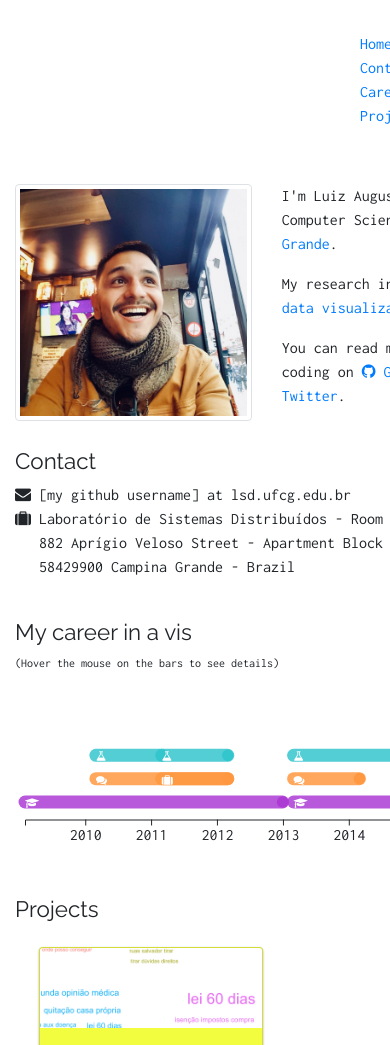
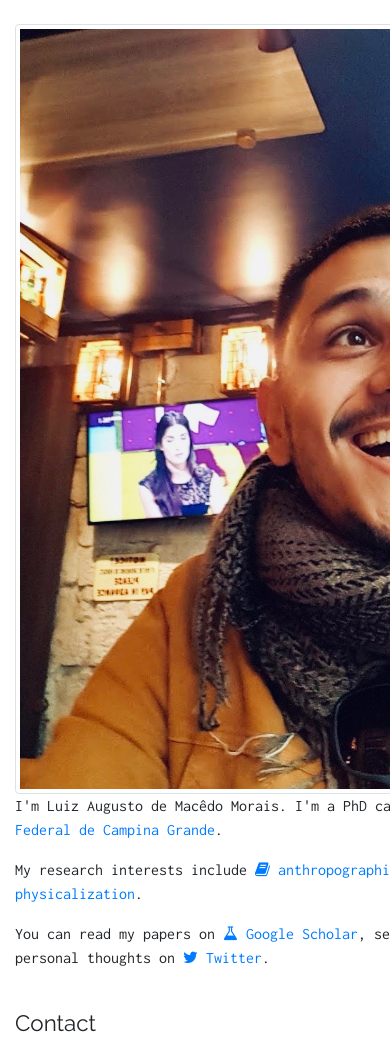
Before and after one commit to luizaugustomm/luizaugustomm.github.io, a plain HTML site: page index.html in a window 390 px wide. Shown: the top 1045 px of the page. Drawn offline with nearby package versions, Linux system fonts and the light colour scheme.

Commit message:
Fix layout

```diff
--- a/index.html
+++ b/index.html
@@ -26,7 +26,7 @@
 
   <div class="mx-auto" style="width: 800px;">
 
-    <header class="bg-white sticky-top">
+    <header class="bg-white sticky-top d-none d-md-block">
       <nav class="navbar navbar-expand-md">
         <ul class="ml-auto m-4 navbar-nav mr-auto">
           <li class="nav-item pr-2"><a href="#home">Home</a> &bull;</li>
@@ -40,10 +40,10 @@
     <main class="container">
 
       <section id="home" class="row mt-4 mb-4">
-        <div class="col-4">
+        <div class="col-sm-12 col-md-4">
           <img src="img/profile.jpeg" alt="Profile picture" class="img-thumbnail">
         </div>
-        <div class="col">
+        <div class="col-sm-12 col-md-8">
           <p>I'm Luiz Augusto de Macêdo Morais. I'm a PhD candidate in Computer Science at the <a href="https://www.google.com/maps/place/UFCG+-+Campus+Campina+Grande/@-7.2172305,-35.9119891,16.92z/data=!4m5!3m4!1s0x7ac1e2c7816c38f:0xd98e854f0b0d6fe1!8m2!3d-7.2171368!4d-35.9097543" target="_blank"><i class="fa fa-map-marker"></i> Universidade Federal de Campina Grande</a>.</p>
           <p>My research interests include <a href="http://enrico.bertini.io/s/anthropographics-chi2017.pdf" target="_blank"><i class="fa fa-book"></i></i> anthropographics</a>, <a href="http://yvonnejansen.me/articles/VIS2016%20-%20Embedded%20Data%20Representations.pdf" target="_blank"><i class="fa fa-book"></i> situated data visualization</a>, and <a href="https://hal.inria.fr/hal-02113248/document"><i class="fa fa-book" target="_blank"></i> data physicalization</a>.</p>
           <p>You can read my papers on <a href="https://scholar.google.com/citations?user=QikAoAUAAAAJ&hl=pt-BR" target="_blank"><i class="fa fa-flask"></i> Google Scholar</a>, see what I've been coding on <a href="https://github.com/luizaugustomm" target="_blank"><i class="fa fa-github"></i> Github</a>, and read my personal thoughts on <a href="https://twitter.com/luizaugustomm" target="_blank"><i class="fa fa-twitter"></i> Twitter</a>.</p>
@@ -64,7 +64,7 @@
         </div>
       </section>
 
-      <section id="timeline" class="row mt-4 mb-4">
+      <section id="timeline" class="row mt-4 mb-4 d-none d-md-block">
         <div class="col" id="timeline-vis">
           <h1>My career in a vis</h1>
           <p id="hover-tip" style="font-size:12px; margin:0px">(Hover the mouse on the bars to see details)</p>
--- a/js/projects.js
+++ b/js/projects.js
@@ -23,8 +23,7 @@ d3.json('data/projects.json').then(function(data) {
     .attr('onclick', d => 'window.open("' + d.url + '")' )
     .style('display', d => d.isPublic ? 'inherit' : 'none')
     .append('div')
-    .attr('class', d => 'card card-' + d.category)
-    .attr('style', 'width: 14em;');
+    .attr('class', d => 'card card-' + d.category);
 
   cards
     .append('img')
```
